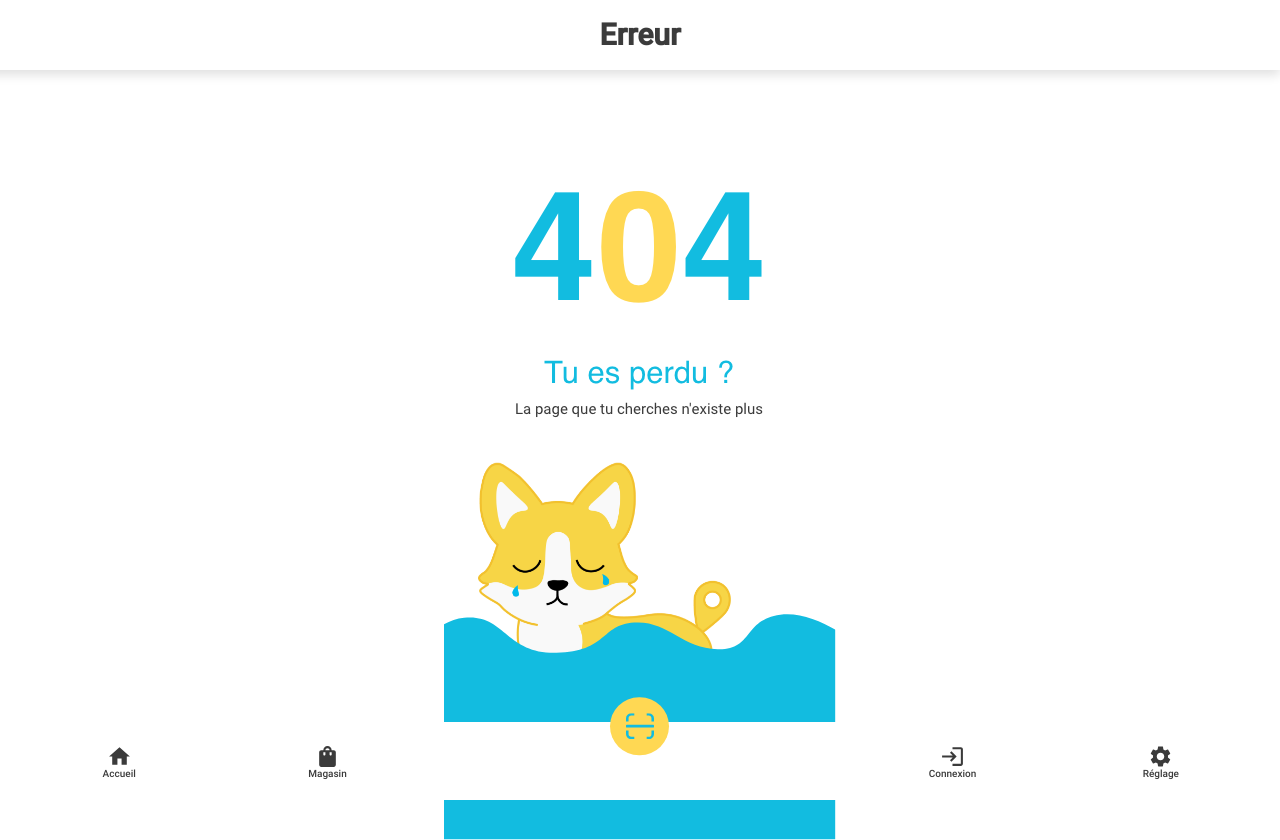
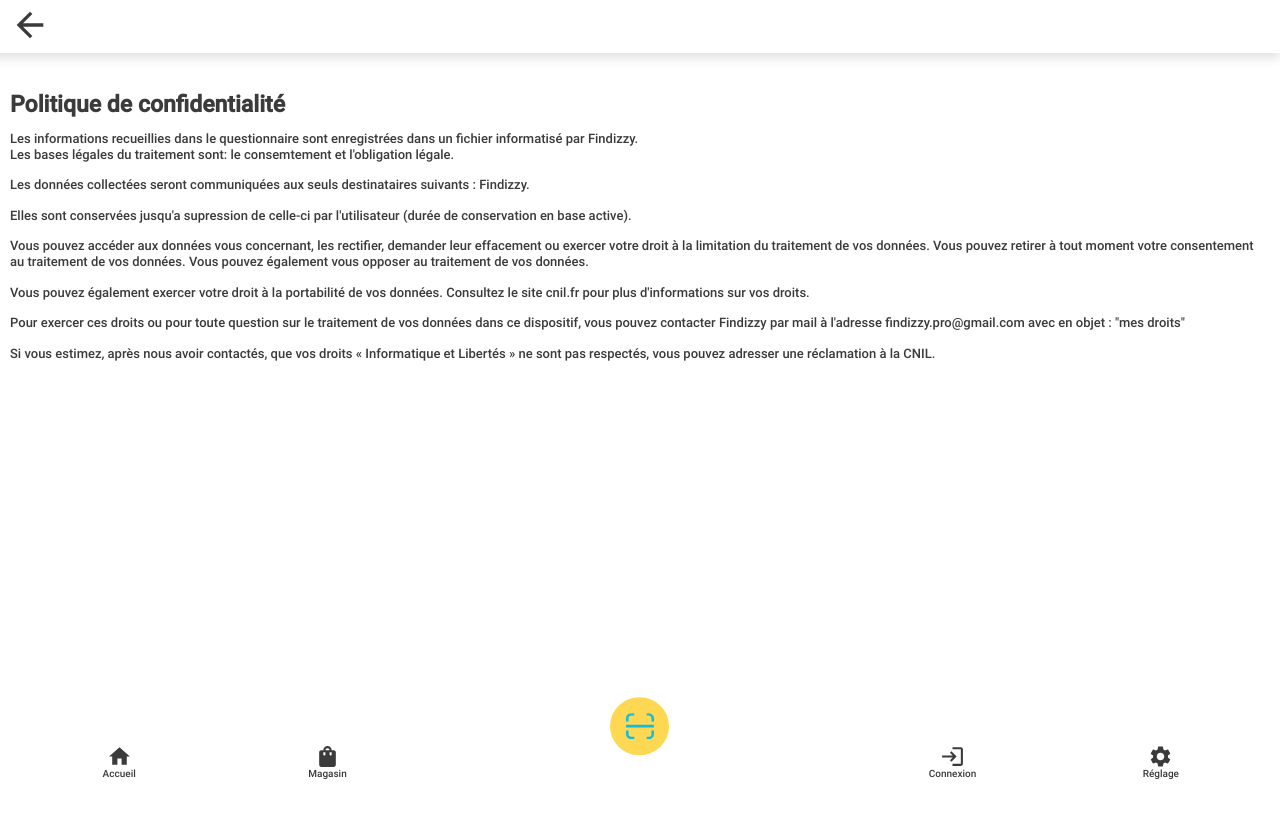
Before and after one commit to Boyadjie/Findizzy, a React (Create React App) app in the folder findizzy-front/: page /politique-confidentialite in a window 1280 px wide. After the commit the page ends 800 px from the top, so only its background shows below. Built offline with nearby package versions, Linux system fonts and the light colour scheme.

Commit message:
add privacy page

```diff
--- a/findizzy-front/src/App.js
+++ b/findizzy-front/src/App.js
@@ -19,6 +19,7 @@ import Location from './pages/Location/Location';
 import Scan from './pages/Location/Scan'
 import Settings from './pages/Settings';
 import ScanInfo from './pages/Location/ScanInfo';
+import PrivacyPolicy from './pages/PrivacyPolicy';
 
 const App = () => {
   const [isAuthenticated,setIsAuthenticated] = useState(authApi.isAuthenticated);
@@ -41,6 +42,7 @@ const App = () => {
           <Route exact path='/localiser/scan' element={<Scan />} />
           <Route exact path='/localiser/info' element={<ScanInfo />} />
           <Route exact path='/reglages' element={<PrivateSettings ><Settings/></PrivateSettings>} />
+          <Route exact path='/politique-confidentialite' element={<PrivacyPolicy />} />
           <Route path='*' element={<NotFound/>} />
         </Routes>
       </BrowserRouter>
--- a/findizzy-front/src/components/forms/FormRegister.js
+++ b/findizzy-front/src/components/forms/FormRegister.js
@@ -49,6 +49,8 @@ const FormRegister = () => {
           <TextField required id="password" label="Mot de passe" variant="standard" name="password" type="password" fullWidth onChange={handleChange}
           />
 
+          <p className='privacy'>En cliquants sur le bouton s'inscrire vous accepter nos conditions d'utilisation.<br/>Pour en savoir plus sur la gestion de vos données personnelles et pour exercer vos droits, consulter la <a href="/politique-confidentialite">politique de confidentialite</a></p>
+
           <Button variant="contained" type='submit'>S'inscrire</Button>
         </Stack>
       </form>
--- /dev/null
+++ b/findizzy-front/src/pages/PrivacyPolicy.js
@@ -0,0 +1,41 @@
+import React from 'react';
+
+import Grid from '@mui/material/Grid';
+import ArrowBackIcon from '@mui/icons-material/ArrowBack';
+import Navigation from '../components/Navigation';
+
+
+const PrivacyPolicy = () => {
+  return (
+    <div className='privacy'>
+      <Grid className='header' container spacing={2} alignItems="center">
+        <Grid item xs={2}>
+            <a className='back-arrow' href="/">
+              <ArrowBackIcon />
+            </a>
+        </Grid>
+      </Grid>
+
+      <div className='details'>
+        <h1>Politique de confidentialité</h1>
+        <p>Les informations recueillies dans le questionnaire sont enregistrées dans un fichier informatisé par Findizzy.<br/>Les bases légales du traitement sont: le consemtement et l'obligation légale.</p>
+
+        <p>Les données collectées seront communiquées aux seuls destinataires suivants : Findizzy.</p>
+
+        <p>Elles sont conservées jusqu'a supression de celle-ci par l'utilisateur (durée de conservation en base active).</p>
+
+        <p>Vous pouvez accéder aux données vous concernant, les rectifier, demander leur effacement ou exercer votre droit à la limitation du traitement de vos données. Vous pouvez retirer à tout moment votre consentement au traitement de vos données. Vous pouvez également vous opposer au traitement de vos données.</p>
+
+        <p>Vous pouvez également exercer votre droit à la portabilité de vos données. Consultez le site <a href="cnil.fr">cnil.fr</a> pour plus d'informations sur vos droits.</p>
+
+        <p>Pour exercer ces droits ou pour toute question sur le traitement de vos données dans ce dispositif, vous pouvez contacter Findizzy par mail à l'adresse findizzy.pro@gmail.com avec en objet : "mes droits"</p>
+
+        <p>Si vous estimez, après nous avoir contactés, que vos droits « Informatique et Libertés » ne sont pas respectés, vous pouvez adresser une réclamation à la CNIL.</p>
+      </div>
+
+      <Navigation />
+    </div>
+  );
+};
+
+export default PrivacyPolicy;
--- a/findizzy-front/src/pages/Settings.js
+++ b/findizzy-front/src/pages/Settings.js
@@ -80,12 +80,14 @@ const Settings = () => {
         </ListItem>
 
         <ListItem disablePadding>
+          <a href="/politique-confidentialite">
             <ListItemButton>
               <Stack direction='row' justifyContent='space-between' alignItems='center' width='100%'>
                 <ListItemText primary="Politique de confidentialité" />
                 <ArrowForwardIosIcon/>
               </Stack>
             </ListItemButton>
+          </a>
         </ListItem>
         <Divider />
 
--- a/findizzy-front/src/styles/index.scss
+++ b/findizzy-front/src/styles/index.scss
@@ -19,3 +19,4 @@
 @import './pages/settings.scss';
 @import './pages/scan.scss';
 @import './pages/scanInfo.scss';
+@import './pages/privacy.scss';
--- /dev/null
+++ b/findizzy-front/src/styles/pages/_privacy.scss
@@ -0,0 +1,17 @@
+.privacy {
+  .header {
+    padding: .5rem 1rem;
+  }
+  .details {
+    padding: 4rem 1rem;
+
+    h1 {
+      font-size: 2.3rem;
+    }
+
+    p {
+      font-size: 1.3rem;
+      margin: 1.5rem 0;
+    }
+  }
+}
--- a/findizzy-front/src/styles/pages/_settings.scss
+++ b/findizzy-front/src/styles/pages/_settings.scss
@@ -3,6 +3,11 @@
     padding: 0;
 
     li {
+
+      a {
+        width: 100%;
+      }
+
       &.dark {
         background-color: #F6F6F6;
         span {
--- a/findizzy-front/src/styles/pages/_signUp.scss
+++ b/findizzy-front/src/styles/pages/_signUp.scss
@@ -36,6 +36,18 @@
         color: $color-5;
         font-family: 'RobotoB';
       }
+
+      .privacy {
+        text-align: center;
+        font-size: 1rem;
+        color: $color-6;
+        line-height: 1.5;
+
+        a {
+          color: #939393;
+          text-decoration: underline;
+        }
+      }
     }
   }
 
```
Lines whose indentation alone changed are shown as unchanged.
